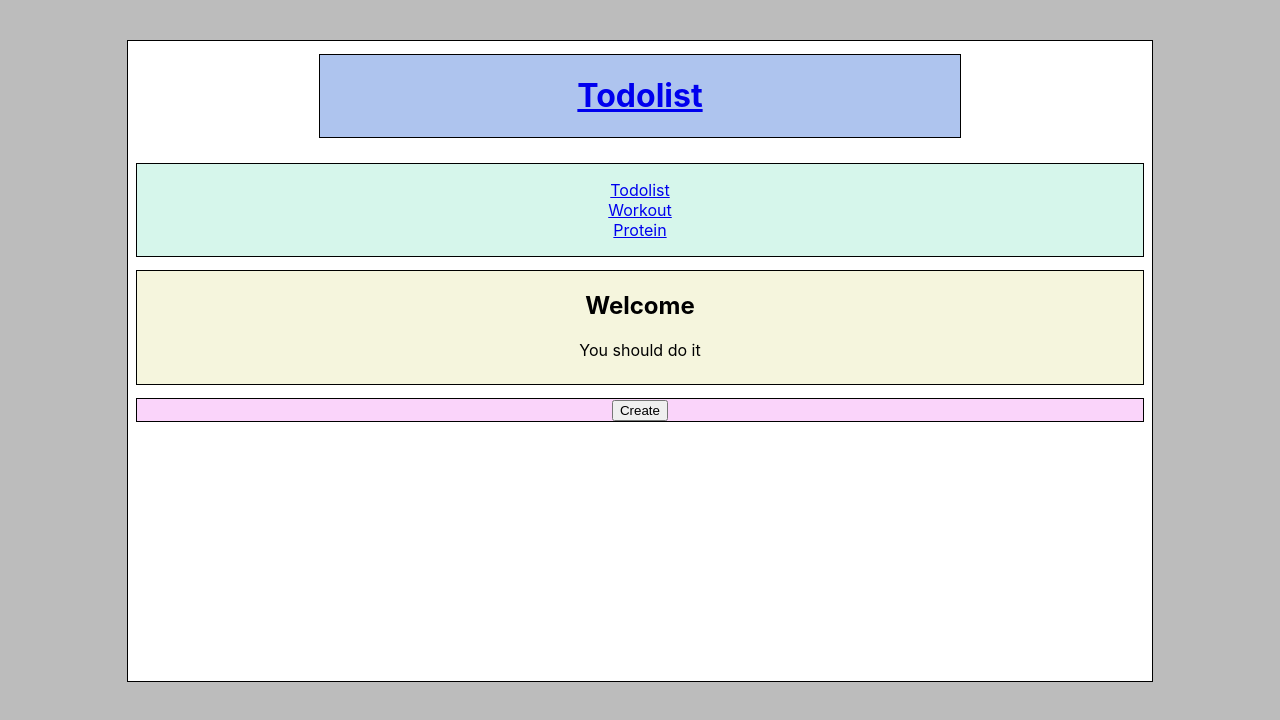
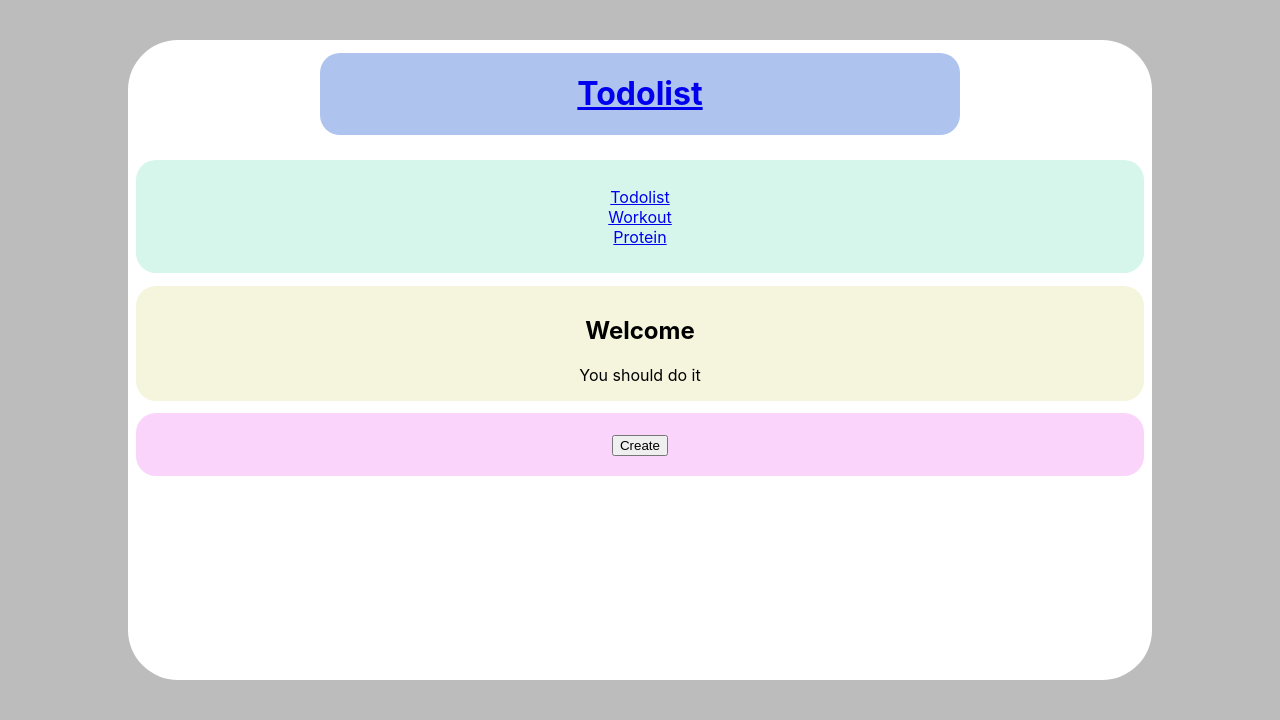
Before and after one commit to Dev-Dotoli/todoList, a React (Create React App) app: page / in a window 1280 px wide. Shown: the top 720 px of the page. Built offline with nearby package versions, Linux system fonts and the light colour scheme.

Commit message:
Fix: CSS

```diff
--- a/src/App.css
+++ b/src/App.css
@@ -5,7 +5,8 @@ body {
 }
 
 .App {
-  border: 1px solid;
+  /* border: 1px solid; */
+  border-radius: 50px;
   background-color: white;
 
   text-align: center;
@@ -17,7 +18,8 @@ body {
 }
 
 .header {
-  border: 1px solid;
+  /* border: 1px solid; */
+  border-radius: 20px;
   background-color: rgb(174, 196, 238);
 
   margin: 1vw 1vh;
@@ -27,10 +29,12 @@ body {
 }
 
 .nav {
-  border: 1px solid;
+  /* border: 1px solid; */
+  border-radius: 20px;
   background-color: rgb(214, 246, 235);
 
   margin: 1vw 1vh;
+  padding: 1%;
 }
 
 .ol {
@@ -39,19 +43,21 @@ body {
 }
 
 .article {
-  border: 1px solid;
+  /* border: 1px solid; */
+  border-radius: 20px;
   background-color: rgb(245, 245, 221);
 
   margin: 1vw 1vh;
-  padding-bottom: 3vh;
+  padding: 1%;
+  padding-bottom: 2vh;
 }
 
 .ulfoot {
-  text-align: center;
+  /* border: 1px solid; */
+  border-radius: 20px;
+  background-color: rgb(250, 212, 250);
 
-  border: 1px solid;
-  background-color: rgb(250, 212, 250);
   margin: 1vw 1vh;
-  padding: 0;
+  padding: 2%;
   list-style: none;
 }
```
